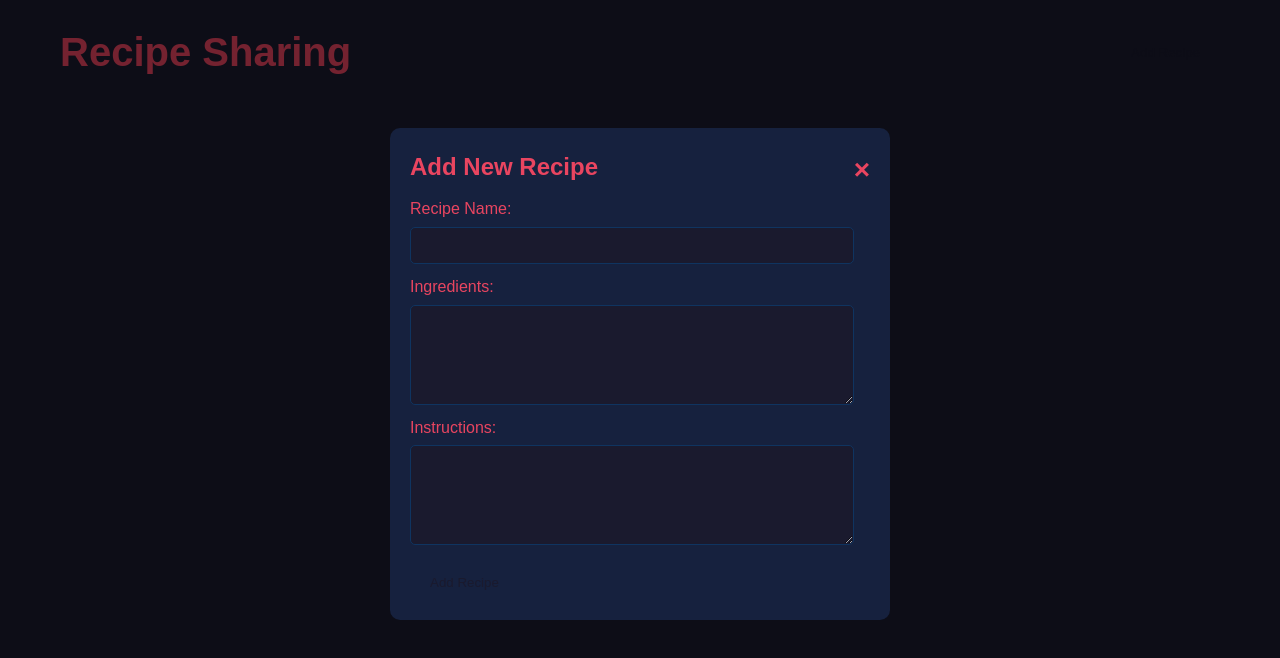
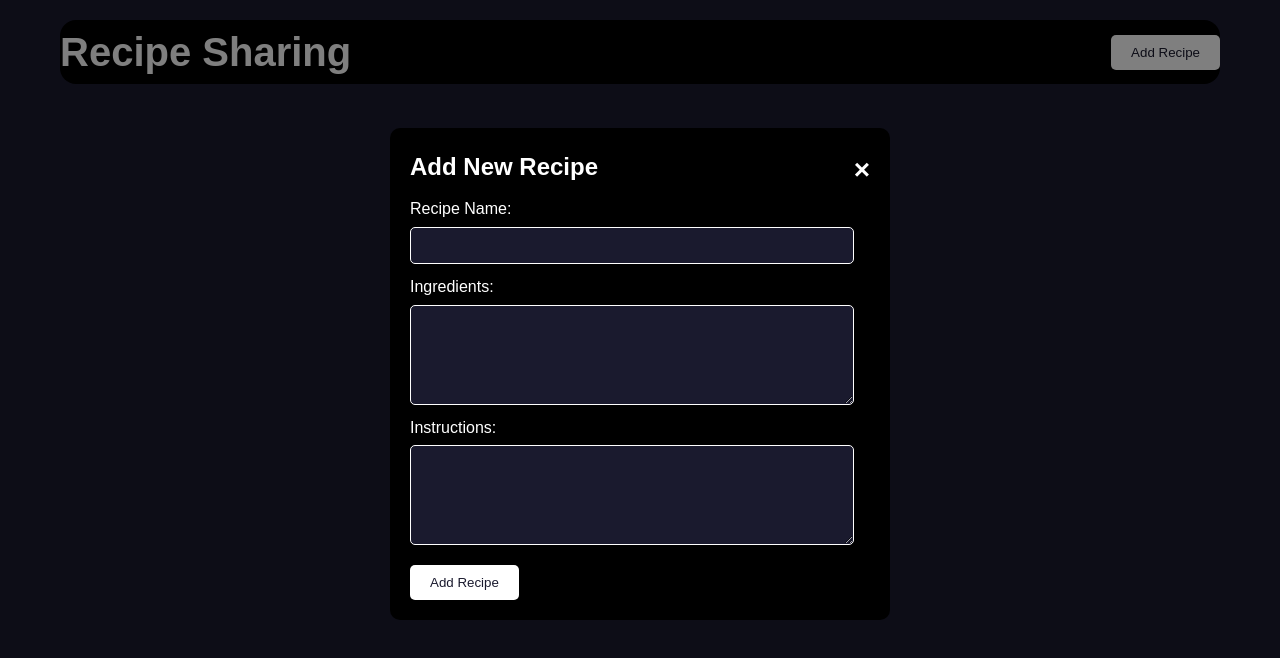
Before and after one commit to Sammythe-King/Recipe-App, a plain HTML site: page index.html in a window 1280 px wide. Both pictures are taken after a click on the button "Add Recipe". Drawn offline with Linux system fonts and the light colour scheme.

Commit message:
Update styles.css

```diff
--- a/styles.css
+++ b/styles.css
@@ -1,8 +1,8 @@
 :root {
     --bg-color: #1a1a2e;
     --card-bg: #16213e;
-    --text-color: #e94560;
-    --text-secondary: #0f3460;
+    --text-color: #fff;
+    --text-secondary: #fff;
     /* --accent-color: #e94560; */
 }
 
@@ -30,6 +30,9 @@ header {
     justify-content: space-between;
     align-items: center;
     margin-bottom: 30px;
+    background: #000;
+    border-radius: 1rem;
+    color: #fff;
 }
 
 h1 {
@@ -38,7 +41,8 @@ h1 {
 }
 
 .btn {
-    background-color: var(--accent-color);
+    /* background-color: var(--accent-color); */
+    background-color: #fff;
     color: var(--bg-color);
     border: none;
     padding: 10px 20px;
@@ -58,7 +62,8 @@ h1 {
 }
 
 .recipe-card {
-    background-color: var(--card-bg);
+    /* background-color: var(--card-bg); */
+    background-color: #fff;
     border-radius: 10px;
     padding: 20px;
     box-shadow: 0 4px 6px rgba(0, 0, 0, 0.1);
@@ -91,7 +96,8 @@ h1 {
 }
 
 .modal-content {
-    background-color: var(--card-bg);
+    /* background-color: var(--card-bg); */
+    background-color: #000;
     margin: 10% auto;
     padding: 20px;
     border-radius: 10px;
```
